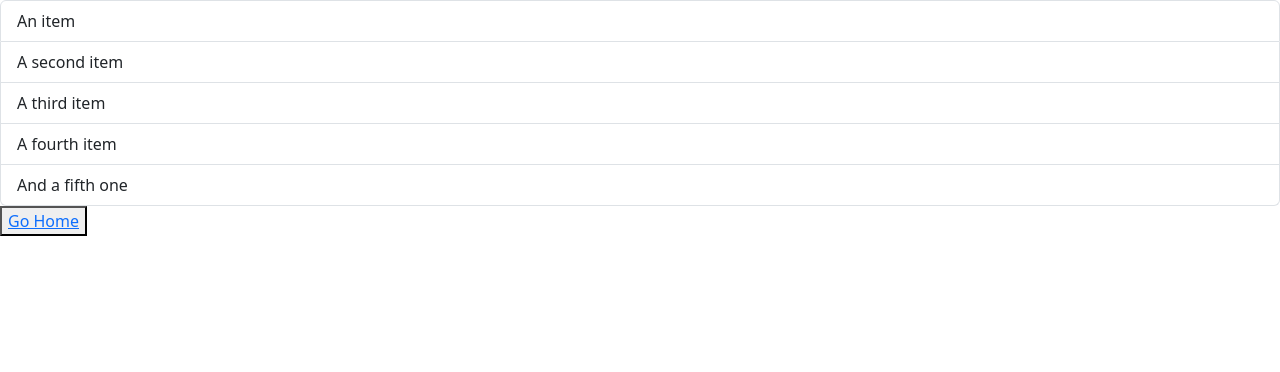
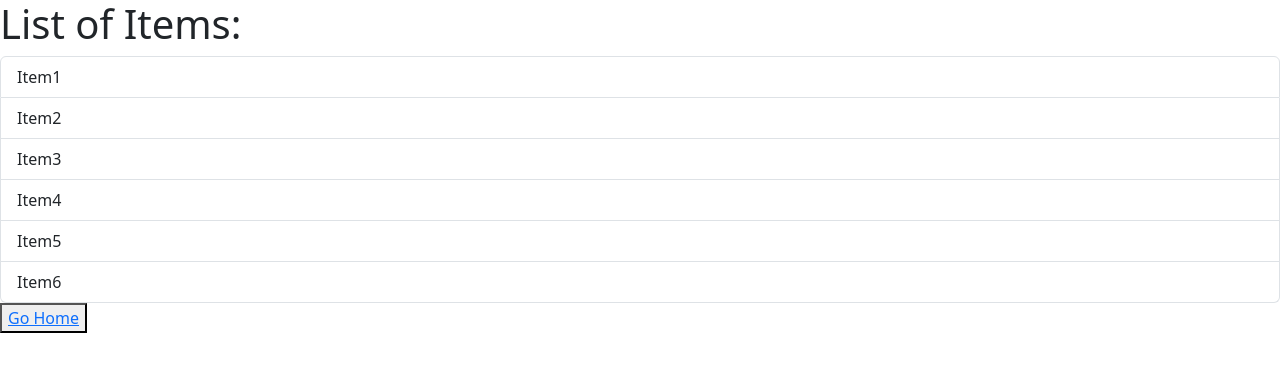
Before and after one commit to StanKarpenko1/react-exercises-cypress, a React (Vite) app: page /listGroup in a window 1280 px wide. Shown: the top 372 px of the page. Built offline with nearby package versions, Linux system fonts and the light colour scheme.

Commit message:
listGroup up

```diff
--- a/package.json
+++ b/package.json
@@ -7,7 +7,8 @@
     "dev": "vite",
     "build": "tsc -b && vite build",
     "lint": "eslint .",
-    "preview": "vite preview"
+    "preview": "vite preview",
+    "cyo": "npx cypress open"
   },
   "dependencies": {
     "bootstrap": "^5.3.3",
--- a/src/App.tsx
+++ b/src/App.tsx
@@ -4,12 +4,24 @@ import MessagePage from "./pages/MessagePage";
 import ListGroup from "./components/ListGroup/ListGroup";
 
 function App() {
+  const items = ["Item1", "Item2", "Item3", "Item4", "Item5", "Item6"];
+  const handleSelectItem = (item: string) => {
+    console.log(item)
+  }
+
   return (
     <Router>
       <Routes>
         <Route path="/" element={<Home />} />
         <Route path="/message" element={<MessagePage />} />
-        <Route path="/listGroup" element={<ListGroup />} />
+        <Route path="/listGroup" element=
+        {<
+          ListGroup items={items}
+          heading="List of Items:"
+          onSelectItem={handleSelectItem}
+          />
+        }
+        />
 
       </Routes>
     </Router>
--- a/src/components/ListGroup/ListGroup.tsx
+++ b/src/components/ListGroup/ListGroup.tsx
@@ -1,14 +1,33 @@
 import GoHomeButton from "../GoHome";
+import { useState } from "react";
 
-function ListGroup() {
+interface Props {
+  items: string[];
+  heading: string;
+  onSelectItem: (item: string) => void;
+}
+
+function ListGroup({items, heading, onSelectItem}: Props) {
+
+  const [selectedIndex, setSelectedIndex] = useState(-1)
   return (
     <>
+      <h1>{heading}</h1>
+      {items.length === 0 && <p>No items found</p>}
       <ul className="list-group">
-        <li className="list-group-item">An item</li>
-        <li className="list-group-item">A second item</li>
-        <li className="list-group-item">A third item</li>
-        <li className="list-group-item">A fourth item</li>
-        <li className="list-group-item">And a fifth one</li>
+        {items.map((item, index) => (
+          <li
+            className={`list-group-item ${selectedIndex === index ? "active" : ""}`}
+            key={item}
+            onClick={() => {
+              setSelectedIndex(index);
+              onSelectItem(item);
+            }}
+
+          >
+              {item}
+          </li>
+        ))}
       </ul>
       <GoHomeButton />
     </>
--- a/src/pages/Home.tsx
+++ b/src/pages/Home.tsx
@@ -3,7 +3,7 @@ import { Link } from "react-router-dom";
 const Home = () => {
   return (
     <div>
-      <h1>Exercises</h1>
+      <h1>Exercises:</h1>
       <ul>
 
         <li><Link to="/message">Message </Link></li>
```
Also changed, not shown: 1 other file (tests, documents, lock files or other folders).
